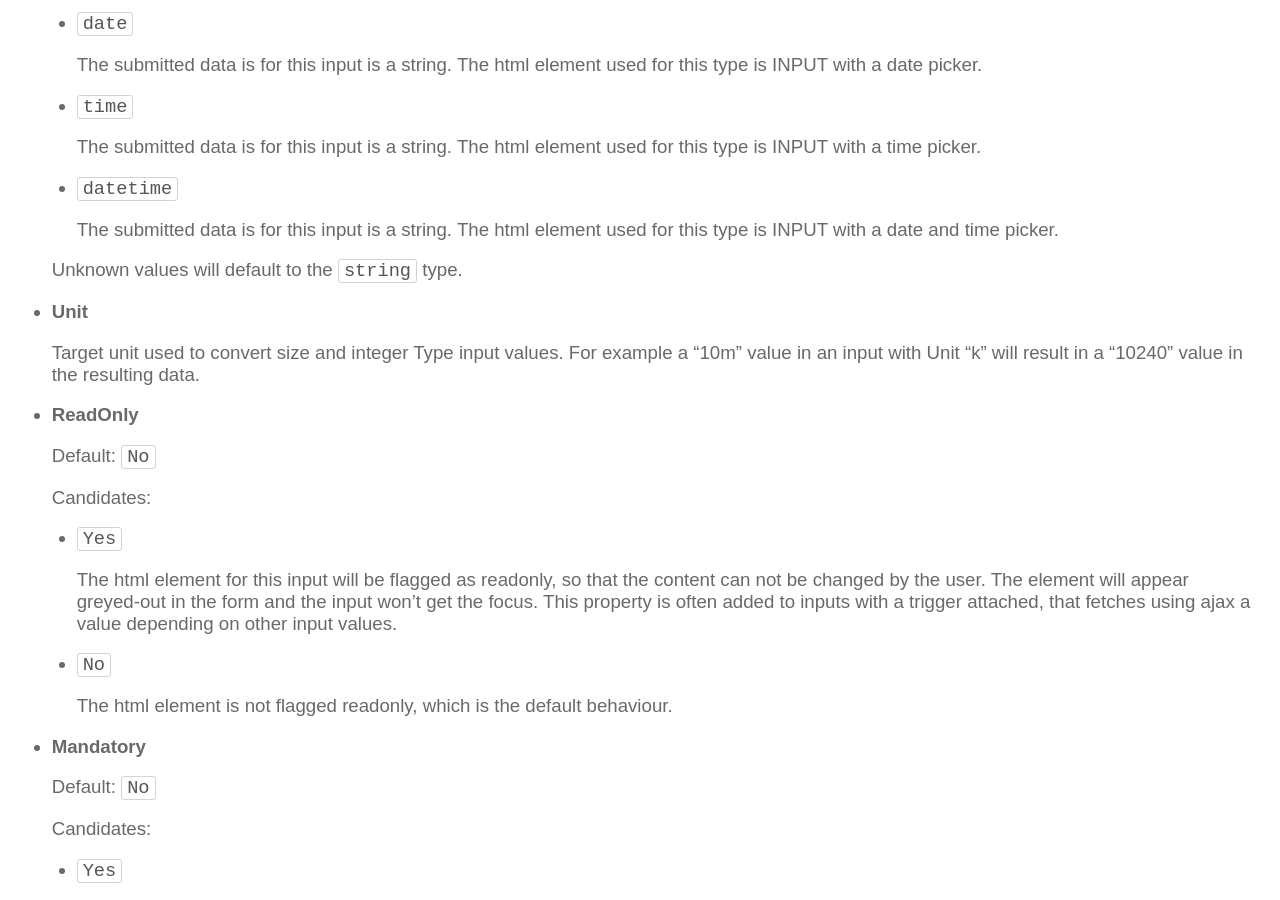
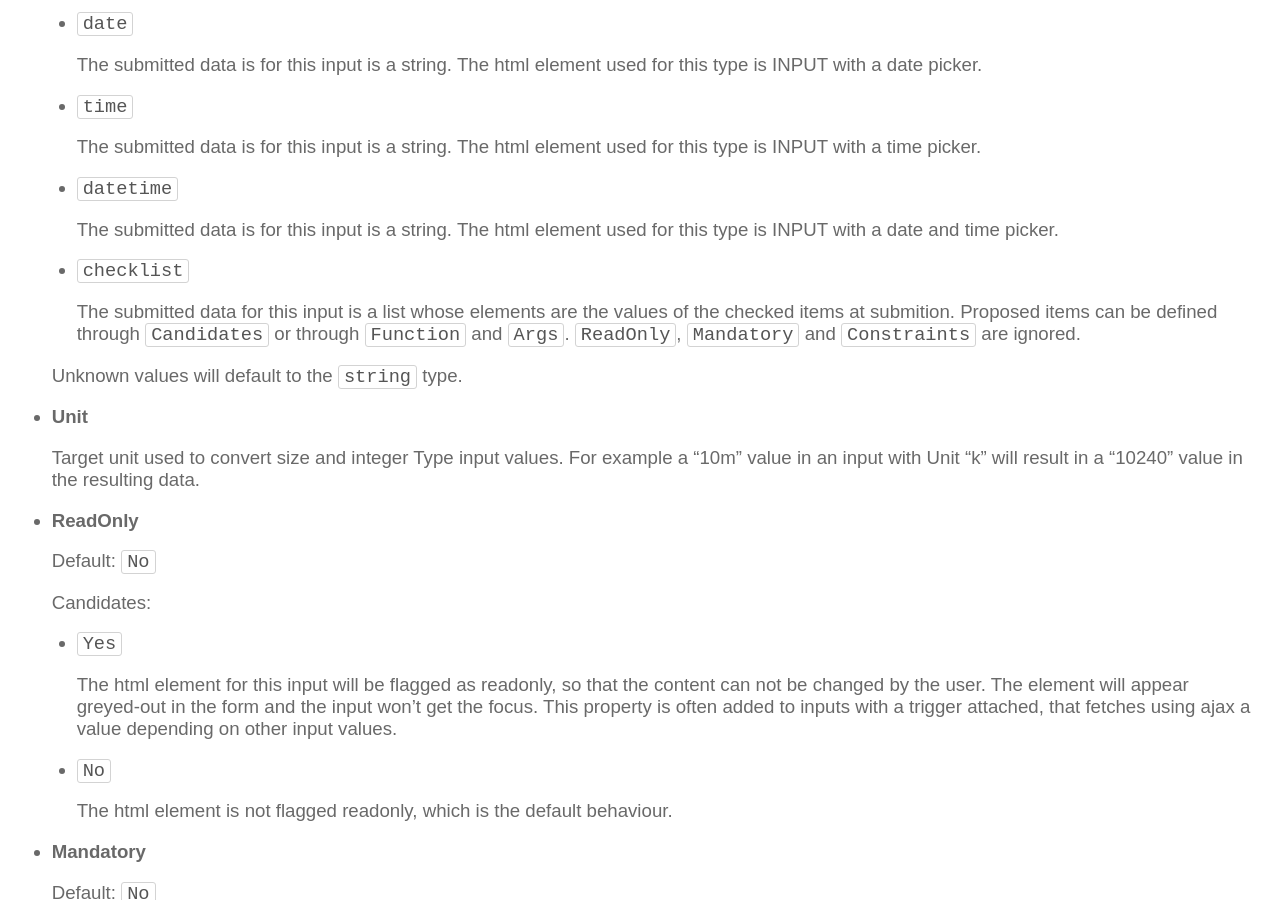
Before and after one commit to opensvc/docs.opensvc.com, a Sphinx documentation site: the page built from source/collector.forms.rst, in a window 1280 px wide and 900 px high, scrolled down 6563 px. Built offline with Sphinx 7.4.7, drawn with Linux system fonts in a browser that asks for light colours; comment, search, counter and statistics services are not loaded.

Commit message:
Document the 'checklist' forms input type

```diff
--- a/source/collector.forms.rst
+++ b/source/collector.forms.rst
@@ -293,6 +293,9 @@ Keywords
 
     The submitted data is for this input is a string. The html element used for this type is INPUT with a date and time picker.
 
+  * ``checklist``
+
+    The submitted data for this input is a list whose elements are the values of the checked items at submition. Proposed items can be defined through ``Candidates`` or through ``Function`` and ``Args``. ``ReadOnly``, ``Mandatory`` and ``Constraints`` are ignored.
 
   Unknown values will default to the ``string`` type.
 
```
